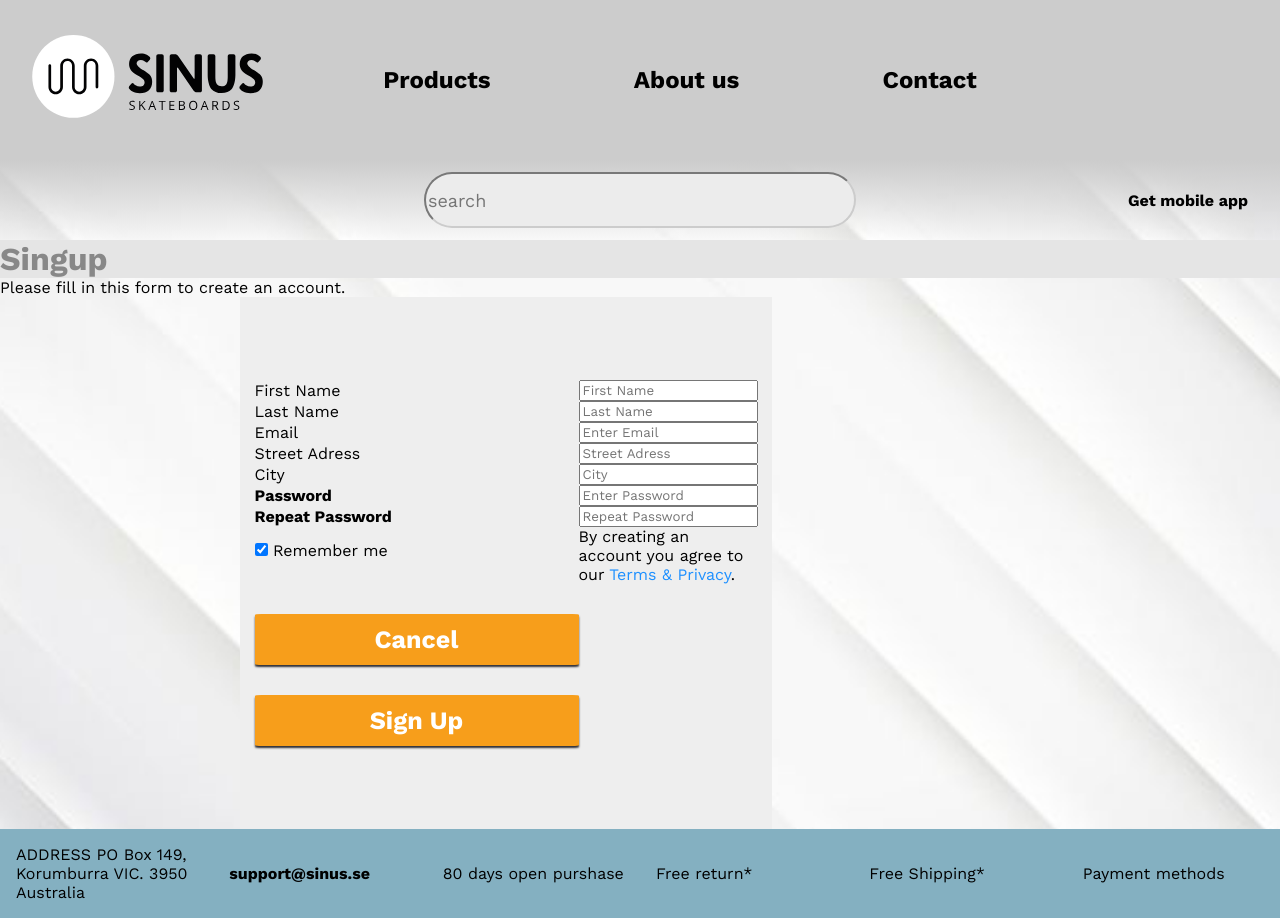
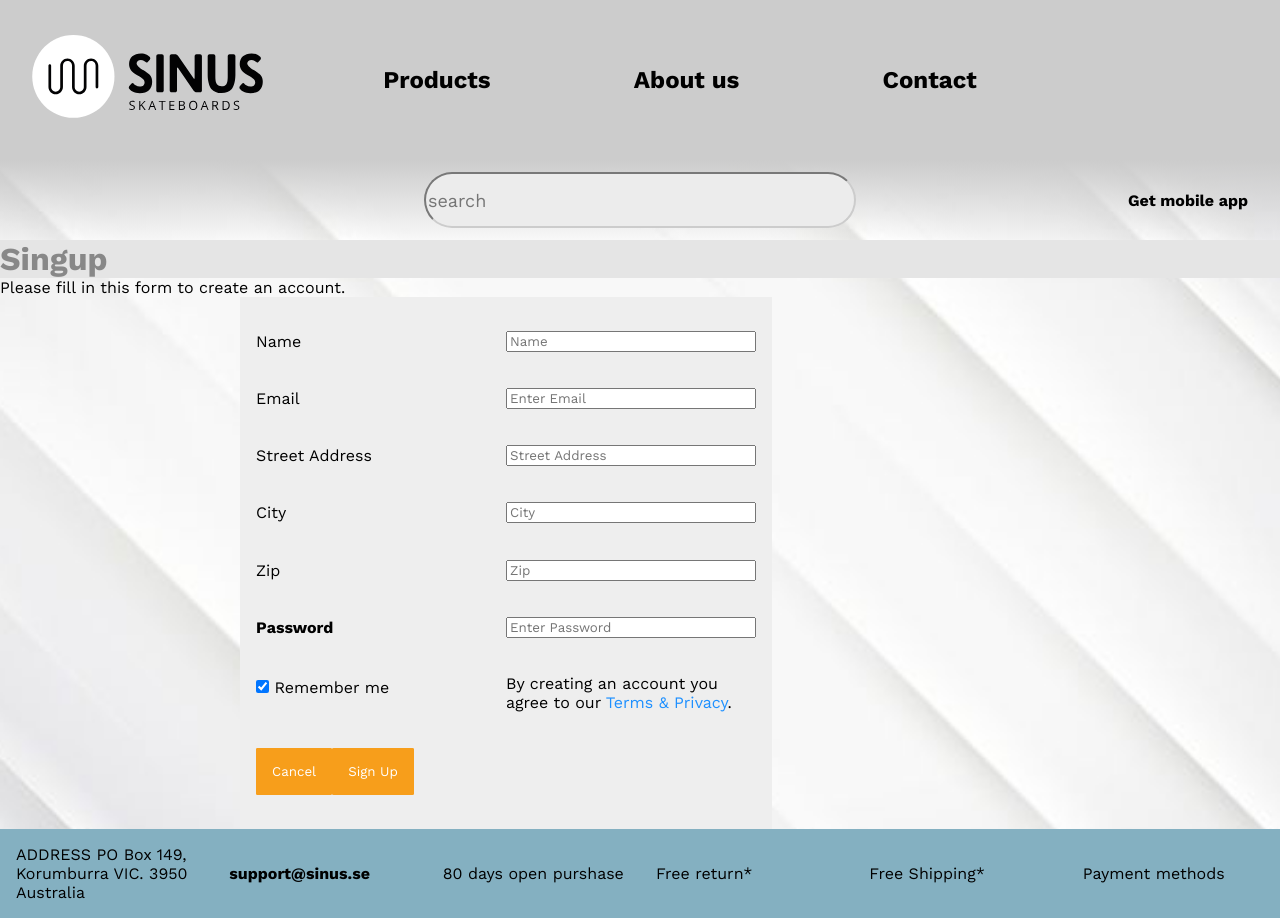
Before and after one commit to Nattzor/Sinius, a Vue app: page /Signup in a window 1280 px wide. Built offline with nearby package versions, Linux system fonts and the light colour scheme; a web font is replaced by a local one.

Commit message:
Register successful

```diff
--- a/src/api/index.js
+++ b/src/api/index.js
@@ -7,9 +7,13 @@ export function saveToken(token) {
 }
 
 export async function login(email, password) {
-  return await axios.item("/auth", { email, password });
+  return await axios.post("/auth/", { email, password });
 }
 
 export async function getItems() {
   return await axios.get("/items");
 }
+
+export async function registerUser(email, name, password, address) {
+  return await axios.post("/register/", { email, name, password, address });
+}
--- a/src/store/index.js
+++ b/src/store/index.js
@@ -10,35 +10,50 @@ export default new Vuex.Store({
     items: [],
     cart: [],
     price: [],
-    products: []
+    products: [],
+    currentUser: [],
+    users: [],
+    state: [],
   },
   mutations: {
     saveAuthData(state, authData) {
-      // state.token = authData.token
+      state.token = authData.token;
       state.email = authData.email;
-      state.price = authData.price;
     },
     saveItems(state, items) {
       state.items = items;
     },
     addToCart(state, item) {
-      state.cart.push(item)
-    }
+      state.cart.push(item);
+    },
+    userPush(state, user) {
+      state.users.push(user);
+    },
   },
   actions: {
-    async authenticate(context, credentials) {
-      const response = await API.login(credentials.email, credentials.password);
-      console.log(response);
-      API.saveToken(response.data.token);
+    // async authenticate(context, credentials) {
+    //   const response = await API.login(credentials.email, credentials.password);
+    //   console.log(response);
+    //   API.saveToken(response.data.token);
 
-      context.commit("saveAuthData", response.data);
-    },
+    //   context.commit("saveAuthData", response.data);
+    // },
     async fetchItems(context) {
       const response = await API.getItems();
       context.commit("saveItems", response.data);
     },
+    async registerUser(context, credentials) {
+      const response = await API.registerUser(credentials.email, credentials.name, credentials.password, credentials.address);
+      API.saveToken(response.data.token);
+
+      console.log(response.data);
+      context.commit("userPush", response.data);
+    },
   },
   modules: {},
-
-
+  getters: {
+    currentUser(state) {
+      return state.currentUser;
+    },
+  },
 });
--- a/src/views/Cart.vue
+++ b/src/views/Cart.vue
@@ -105,7 +105,7 @@ export default {
 };
 </script>
 
-<style>
+<style scoped>
 .container{
   display: flex;
   flex-direction: column;
--- a/src/views/Login.vue
+++ b/src/views/Login.vue
@@ -3,45 +3,54 @@
     <div class="login-form">
       <h1 class="login-title">LOGIN</h1>
       <div class="user-name">
-       <h1>Username</h1>
-       <br>
-      <input class="input-field" type="text"  placeholder="Type username here">
+        <h1>Email</h1>
+        <br />
+        <input
+          class="input-field"
+          type="text"
+          placeholder="Type Email here"
+        />
       </div>
       <div class="password">
         <h1 class="">Password</h1>
-       <br>
-      <input class="input-field" type="text" placeholder="Type password here">
+        <br />
+        <input
+          class="input-field"
+          type="password"
+          placeholder="Type password here"
+        />
       </div>
       <button class="btn">Submit</button>
-    <fa icon="fa-regular fa-lock" />
+      <fa icon="fa-solid fa-lock" />
       <h2>
         <router-link to="/Signup">Signup</router-link>
       </h2>
-    <Signup />
     </div>
   </div>
-
 </template>
 
 <script>
-export default {
-};
+export default {};
 </script>
 
-<style>
-.container{
+<style scoped>
+.container {
   display: flex;
   align-content: center;
   justify-content: center;
+  margin-bottom: 2rem;
 }
-h1{
+h1 {
   font-family: "Work Sans", sans-serif;
 }
-.login-title{
+h2 {
+  margin-bottom: 2rem;
+}
+.login-title {
   margin-top: 3rem;
   margin-bottom: 1rem;
 }
-.login-form{
+.login-form {
   margin-top: 3rem;
   width: 588px;
   height: 604px;
@@ -50,13 +59,15 @@ h1{
   align-items: center;
   justify-content: space-between;
 
-
-background: #E5E5E5;
+  background: #e5e5e5;
   box-shadow: 0px 4px 4px rgba(0, 0, 0, 0.5);
   border-radius: 10px;
-
 }
-.input-field{
+.login-form input {
+  font-size: 24px;
+  padding-left: 1rem;
+}
+.input-field {
   width: 380px;
   height: 58px;
   background: rgba(204, 204, 204, 0.5);
@@ -70,18 +81,18 @@ border-radius: 100px;
   border-color: #1e16af;
   outline: none;
 }
-.btn{
+.btn {
   display: flex;
   width: 324px;
   height: 51px;
-background: #C4C4C4;
+  background: #c4c4c4;
   border-radius: 100px;
   margin-top: 30px;
   padding: 16px 20px;
   font-weight: 700;
   box-shadow: 0px 2px 2px #2f2f36;
   cursor: pointer;
-transition: .2s;
+  transition: 0.2s;
   font-family: sans-serif;
   font-size: 25px;
   align-items: center;
@@ -93,9 +104,7 @@ justify-content: center;
   border-color: #1e16af;
   outline: none;
 }
-.user-icon{
+.user-icon {
   height: 20px;
 }
-
-
 </style>
--- a/src/views/Signup.vue
+++ b/src/views/Signup.vue
@@ -1,38 +1,47 @@
 <template>
   <div>
-  <h1> Singup </h1>
+    <h1>Singup</h1>
     <p>Please fill in this form to create an account.</p>
- <form class="container">
-    <label for="Fname">First Name </label>
-    <input type="text" placeholder="First Name" name="Fname" required>
-
-    <label for="Lname">Last Name </label>
-    <input type="text" placeholder="Last Name" name="Lname" required>
+    <form class="container" @submit.prevent="signUpUser">
+      <label for="Fname">Name </label>
+      <input type="text" placeholder="Name" name="name" v-model="userDetails.name" />
 
       <label for="email">Email</label>
-    <input type="text" placeholder="Enter Email" name="email" required>
+      <input type="text" placeholder="Enter Email" name="email" v-model="userDetails.email" />
 
-    <label for="street">Street Adress</label>
-    <input type="text" placeholder="Street Adress" name="street" required>
+      <label for="street">Street Address</label>
+      <input type="text" placeholder="Street Address" name="street" v-model="userDetails.address.street" />
 
       <label for="city">City</label>
-    <input type="text" placeholder="City" name="city" required>
+      <input type="text" placeholder="City" name="city" v-model="userDetails.address.city" />
 
-    <label for="psw"><b>Password</b></label>
-    <input type="password" placeholder="Enter Password" name="psw" required>
+      <label for="zip">Zip</label>
+      <input type="text" placeholder="Zip" name="zip" v-model="userDetails.address.zip" />
 
-    <label for="psw-repeat"><b>Repeat Password</b></label>
-    <input type="password" placeholder="Repeat Password" name="psw-repeat" required>
+      <label for="password"><b>Password</b></label>
+      <input type="password" placeholder="Enter Password" name="password" v-model="userDetails.password" />
+
+      <!-- <label for="pswRepeat"><b>Repeat Password</b></label>
+      <input type="password" placeholder="Repeat Password" name="pswRepeat" v-model="userDetails.pswRepeat" /> -->
 
       <label>
-      <input type="checkbox" checked="checked" name="remember" style="margin-bottom:15px"> Remember me
+        <input
+          type="checkbox"
+          checked="checked"
+          name="remember"
+          style="margin-bottom: 15px"
+        />
+        Remember me
       </label>
 
-    <p>By creating an account you agree to our <a href="#" style="color:dodgerblue">Terms & Privacy</a>.</p>
+      <p>
+        By creating an account you agree to our
+        <a href="#" style="color: dodgerblue">Terms & Privacy</a>.
+      </p>
 
       <div class="clearfix">
-      <button type="button" class="btn"> Cancel </button>
-      <button type="submit" class="btn"> Sign Up </button>
+        <button type="button" class="btn">Cancel</button>
+        <button type="submit" class="btn">Sign Up</button>
       </div>
     </form>
   </div>
@@ -40,8 +49,71 @@
 
 <script>
 export default {
-
+  data() {
+    return {
+      userDetails: {
+        name: "",
+        email: "",
+        password: "",
+        address: {
+          street: "",
+          city: "",
+          zip: "",
+        },
+      },
+      errorValidations: {
+        name: false,
+        email: false,
+        street: false,
+        zip: false,
+        city: false,
+        password: false,
       }
+    };
+  },
+  methods: {
+    signUpUser() {
+      if (this.validateDetails()) {
+        this.$store.dispatch("registerUser", this.userDetails);
+      }
+    },
+    validateDetails() {
+      if (this.userDetails.name.length < 1) {
+        this.error.name = true;
+        return false;
+      }
+      if (this.userDetails.email.length < 1) {
+        this.error.email = true;
+        return false;
+      }
+      if (this.userDetails.address.street.length < 1) {
+        this.error.street = true;
+        return false;
+      }
+      if (this.userDetails.address.zip.length < 1) {
+        this.error.zip = true;
+        return false;
+      }
+      if (this.userDetails.address.city.length < 1) {
+        this.error.city = true;
+        return false;
+      }
+      if (this.userDetails.password.length < 1) {
+        this.error.password = true;
+        return false;
+      }
+      // if (this.userDetails.pswRepeat.length < 1) {
+      //   this.error.pswRepeat = true;
+      //   return false;
+      // }
+      // if (this.userDetails.pswRepeat === this.userDetails.psw) {
+      //   this.error.pswRepeat = true;
+      //   return false;
+      // }
+      return true;
+    },
+  },
+};
 </script>
 
 <style scoped>
@@ -51,7 +123,7 @@ export default {
 }
 
 h1 {
-  background-color: #E5E5E5;
+  background-color: #e5e5e5;
   color: #888888;
 }
 
@@ -60,18 +132,17 @@ h1 {
   height: 500px;
   display: grid;
   grid-template-columns: repeat(2, 1fr);
-  background-color: #EEEEEE;
+  background-color: #eeeeee;
   padding: 1rem;
   align-items: center;
   margin-left: 15rem;
 }
 
 .btn {
-  background-color: #F79E1B;
+  background-color: #f79e1b;
   color: white;
   padding: 1rem;
   border-radius: 2%;
   border: none;
 }
-
 </style>
```
Lines whose indentation alone changed are shown as unchanged.
